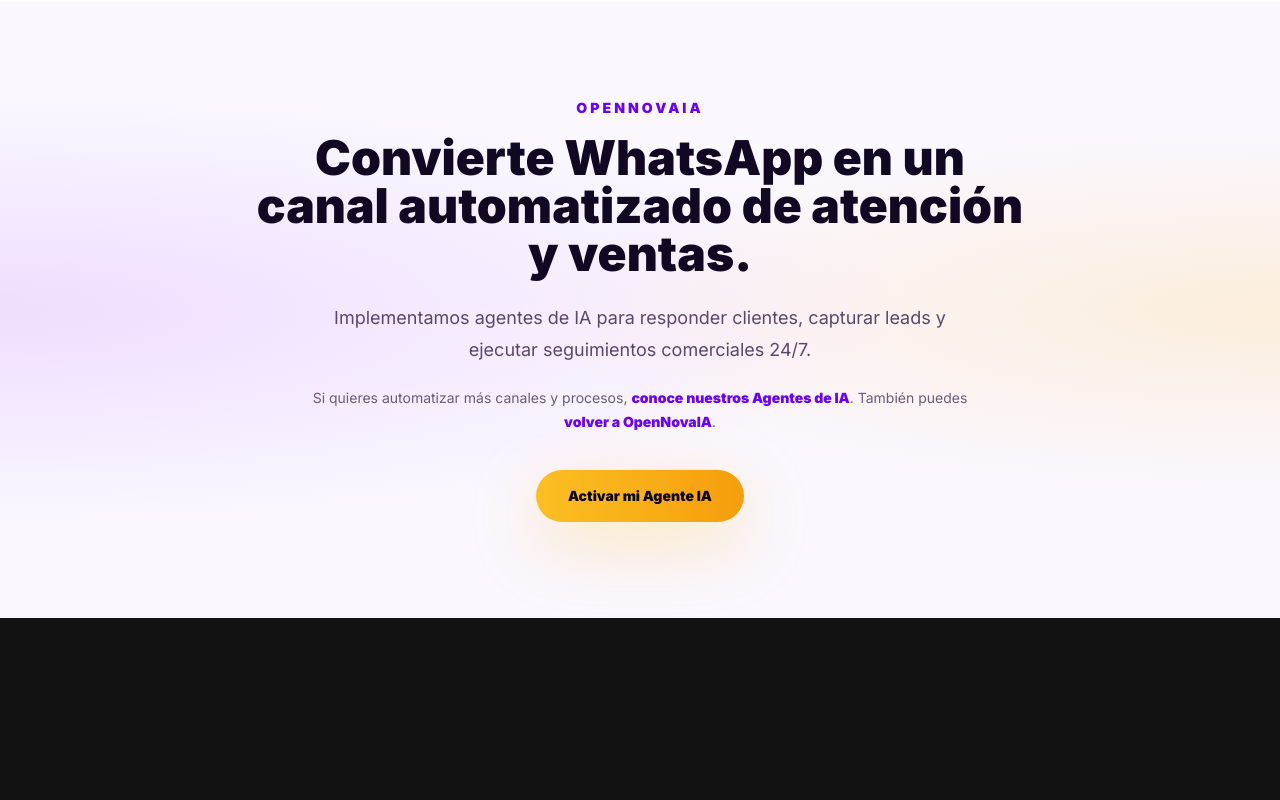
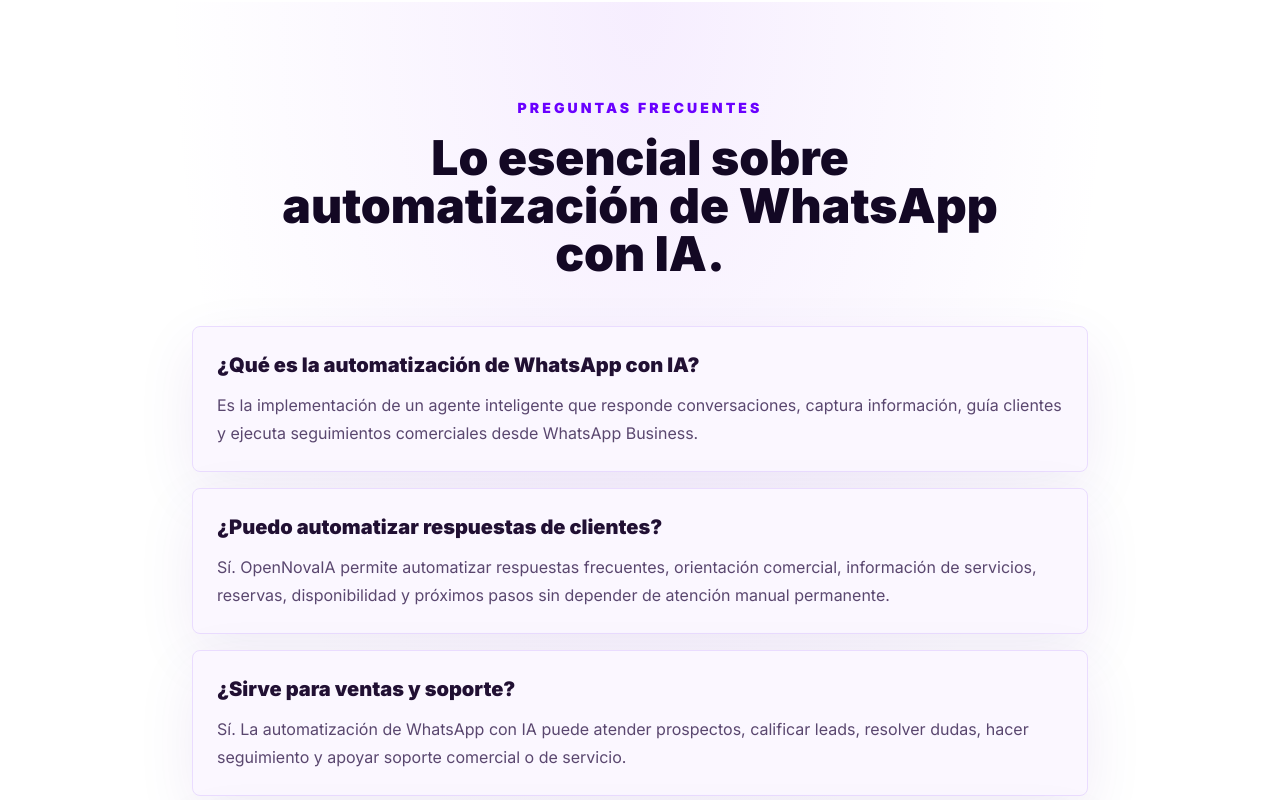
Before and after one commit to emyforero286-ship-it/opennovaia, a Next.js app: page /automatizacion-whatsapp in a window 1280 px wide. Shown: the part 2820-3620 px from the top of the page. Before the commit the page ends 3438 px from the top, so only its background shows below. Built offline with nearby package versions, Linux system fonts and the light colour scheme.

Commit message:
Add FAQ SEO sections

```diff
--- a/app/agentes-ia/page.tsx
+++ b/app/agentes-ia/page.tsx
@@ -49,9 +49,54 @@
   }
 ];
 
+const faqs = [
+  {
+    question: "¿Qué es un agente de IA para empresas?",
+    answer:
+      "Es un asistente inteligente entrenado con información de tu negocio para responder clientes, capturar datos, orientar conversaciones y ejecutar tareas comerciales u operativas de forma automática."
+  },
+  {
+    question: "¿Qué procesos puede automatizar un agente de IA?",
+    answer:
+      "Puede automatizar atención al cliente, calificación de leads, soporte, seguimiento comercial, reservas, preguntas frecuentes, captura de datos y procesos internos repetitivos."
+  },
+  {
+    question: "¿Un agente de IA reemplaza a mi equipo?",
+    answer:
+      "No necesariamente. El objetivo es reducir trabajo manual y liberar tiempo del equipo para que se enfoque en cierres, decisiones y relaciones de mayor valor."
+  },
+  {
+    question: "¿Cuánto tarda la implementación?",
+    answer:
+      "Depende del alcance, los canales y la información disponible, pero una primera versión funcional puede implementarse de forma ágil con entrenamiento, pruebas y ajustes progresivos."
+  },
+  {
+    question: "¿OpenNovaIA trabaja con empresas en Colombia?",
+    answer:
+      "Sí. OpenNovaIA trabaja con empresas en Colombia que buscan automatizar ventas, atención, soporte y operaciones mediante agentes de inteligencia artificial."
+  }
+];
+
+const faqJsonLd = {
+  "@context": "https://schema.org",
+  "@type": "FAQPage",
+  mainEntity: faqs.map((faq) => ({
+    "@type": "Question",
+    name: faq.question,
+    acceptedAnswer: {
+      "@type": "Answer",
+      text: faq.answer
+    }
+  }))
+};
+
 export default function AgentesIaPage() {
   return (
     <main className="relative overflow-hidden bg-nova-black text-white">
+      <script
+        type="application/ld+json"
+        dangerouslySetInnerHTML={{ __html: JSON.stringify(faqJsonLd) }}
+      />
       <div className="nova-grid absolute inset-0 opacity-50" aria-hidden="true" />
       <div className="neural-field absolute inset-0 opacity-25" aria-hidden="true" />
       <div className="absolute left-0 top-0 h-[520px] w-[52vw] bg-[radial-gradient(ellipse_at_center,rgba(106,0,255,0.44),transparent_64%)] blur-2xl" />
@@ -155,6 +200,29 @@
         </div>
       </section>
 
+      <section className="relative bg-white py-24 text-[#130824]">
+        <div className="absolute inset-0 bg-[radial-gradient(ellipse_at_top,rgba(192,132,252,0.14),transparent_52%)]" />
+        <div className="section-shell relative">
+          <p className="text-center text-sm font-black uppercase tracking-[0.22em] text-nova-violet">
+            Preguntas frecuentes
+          </p>
+          <h2 className="mx-auto mt-4 max-w-3xl text-center text-4xl font-black leading-tight sm:text-5xl">
+            Lo esencial sobre agentes de IA para empresas.
+          </h2>
+          <div className="mx-auto mt-12 grid max-w-4xl gap-4">
+            {faqs.map((faq) => (
+              <article
+                key={faq.question}
+                className="rounded-lg border border-[#eadcff] bg-[#fbf7ff] p-6 shadow-[0_20px_60px_rgba(76,29,149,0.08)]"
+              >
+                <h3 className="text-xl font-black text-[#211033]">{faq.question}</h3>
+                <p className="mt-3 text-base leading-7 text-[#5a476f]">{faq.answer}</p>
+              </article>
+            ))}
+          </div>
+        </div>
+      </section>
+
       <section className="relative overflow-hidden bg-[#fbf7ff] py-24 text-[#130824]">
         <div className="absolute inset-0 bg-[radial-gradient(ellipse_at_right,rgba(251,191,36,0.16),transparent_42%),radial-gradient(ellipse_at_left,rgba(192,132,252,0.22),transparent_50%)]" />
         <div className="section-shell relative text-center">
--- a/app/automatizacion-whatsapp/page.tsx
+++ b/app/automatizacion-whatsapp/page.tsx
@@ -56,9 +56,54 @@
   "Medimos conversaciones, leads, velocidad de respuesta y oportunidades."
 ];
 
+const faqs = [
+  {
+    question: "¿Qué es la automatización de WhatsApp con IA?",
+    answer:
+      "Es la implementación de un agente inteligente que responde conversaciones, captura información, guía clientes y ejecuta seguimientos comerciales desde WhatsApp Business."
+  },
+  {
+    question: "¿Puedo automatizar respuestas de clientes?",
+    answer:
+      "Sí. OpenNovaIA permite automatizar respuestas frecuentes, orientación comercial, información de servicios, reservas, disponibilidad y próximos pasos sin depender de atención manual permanente."
+  },
+  {
+    question: "¿Sirve para ventas y soporte?",
+    answer:
+      "Sí. La automatización de WhatsApp con IA puede atender prospectos, calificar leads, resolver dudas, hacer seguimiento y apoyar soporte comercial o de servicio."
+  },
+  {
+    question: "¿Funciona con WhatsApp Business?",
+    answer:
+      "Sí. La solución está pensada para integrarse con procesos comerciales que usan WhatsApp Business como canal principal de atención, ventas y seguimiento."
+  },
+  {
+    question: "¿Puede capturar leads automáticamente?",
+    answer:
+      "Sí. El agente puede solicitar datos clave, identificar intención de compra, registrar oportunidades y preparar la información para el equipo comercial."
+  }
+];
+
+const faqJsonLd = {
+  "@context": "https://schema.org",
+  "@type": "FAQPage",
+  mainEntity: faqs.map((faq) => ({
+    "@type": "Question",
+    name: faq.question,
+    acceptedAnswer: {
+      "@type": "Answer",
+      text: faq.answer
+    }
+  }))
+};
+
 export default function AutomatizacionWhatsappPage() {
   return (
     <main className="relative overflow-hidden bg-nova-black text-white">
+      <script
+        type="application/ld+json"
+        dangerouslySetInnerHTML={{ __html: JSON.stringify(faqJsonLd) }}
+      />
       <div className="nova-grid absolute inset-0 opacity-50" aria-hidden="true" />
       <div className="neural-field absolute inset-0 opacity-24" aria-hidden="true" />
       <div className="absolute left-0 top-0 h-[540px] w-[50vw] bg-[radial-gradient(ellipse_at_center,rgba(106,0,255,0.45),transparent_64%)] blur-2xl" />
@@ -196,6 +241,29 @@
         </div>
       </section>
 
+      <section className="relative bg-white py-24 text-[#130824]">
+        <div className="absolute inset-0 bg-[radial-gradient(ellipse_at_top,rgba(192,132,252,0.14),transparent_52%)]" />
+        <div className="section-shell relative">
+          <p className="text-center text-sm font-black uppercase tracking-[0.22em] text-nova-violet">
+            Preguntas frecuentes
+          </p>
+          <h2 className="mx-auto mt-4 max-w-3xl text-center text-4xl font-black leading-tight sm:text-5xl">
+            Lo esencial sobre automatización de WhatsApp con IA.
+          </h2>
+          <div className="mx-auto mt-12 grid max-w-4xl gap-4">
+            {faqs.map((faq) => (
+              <article
+                key={faq.question}
+                className="rounded-lg border border-[#eadcff] bg-[#fbf7ff] p-6 shadow-[0_20px_60px_rgba(76,29,149,0.08)]"
+              >
+                <h3 className="text-xl font-black text-[#211033]">{faq.question}</h3>
+                <p className="mt-3 text-base leading-7 text-[#5a476f]">{faq.answer}</p>
+              </article>
+            ))}
+          </div>
+        </div>
+      </section>
+
       <section className="relative overflow-hidden bg-[#fbf7ff] py-24 text-[#130824]">
         <div className="absolute inset-0 bg-[radial-gradient(ellipse_at_right,rgba(251,191,36,0.16),transparent_42%),radial-gradient(ellipse_at_left,rgba(192,132,252,0.22),transparent_50%)]" />
         <div className="section-shell relative text-center">
```
